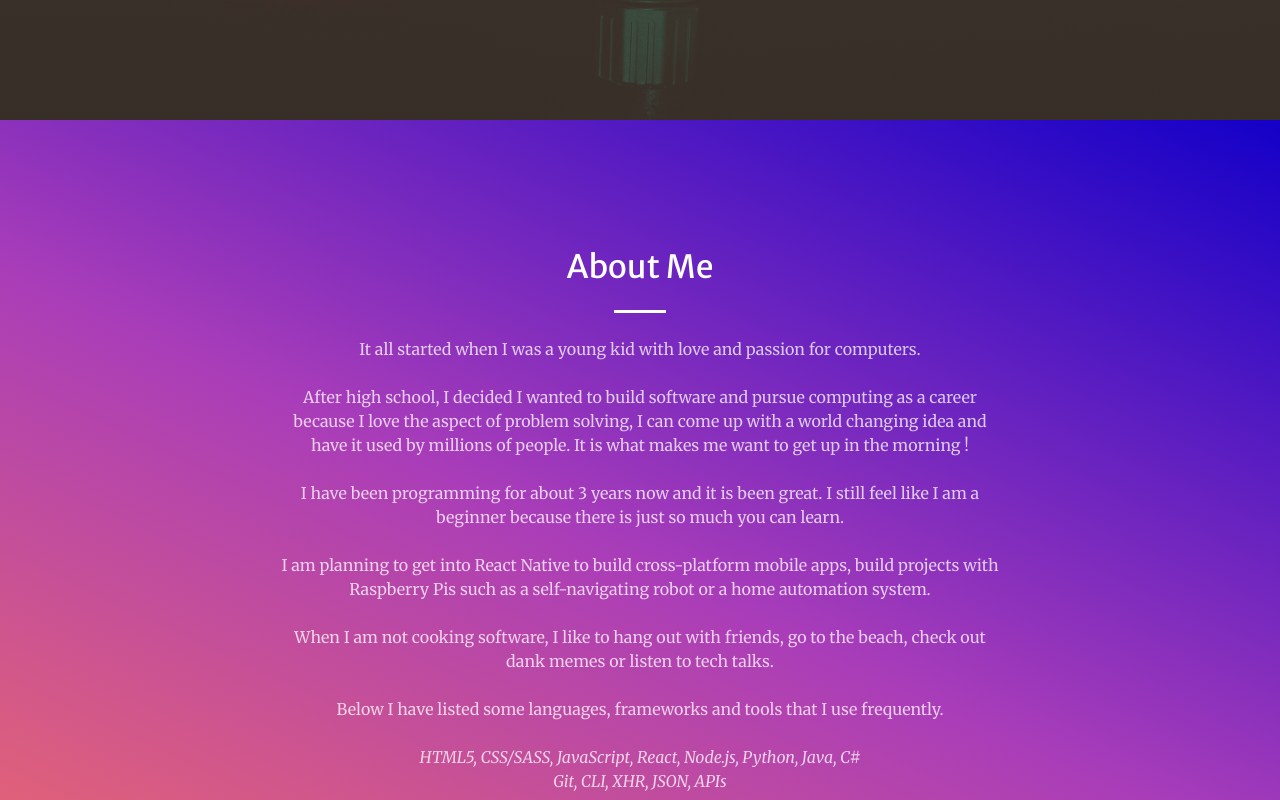
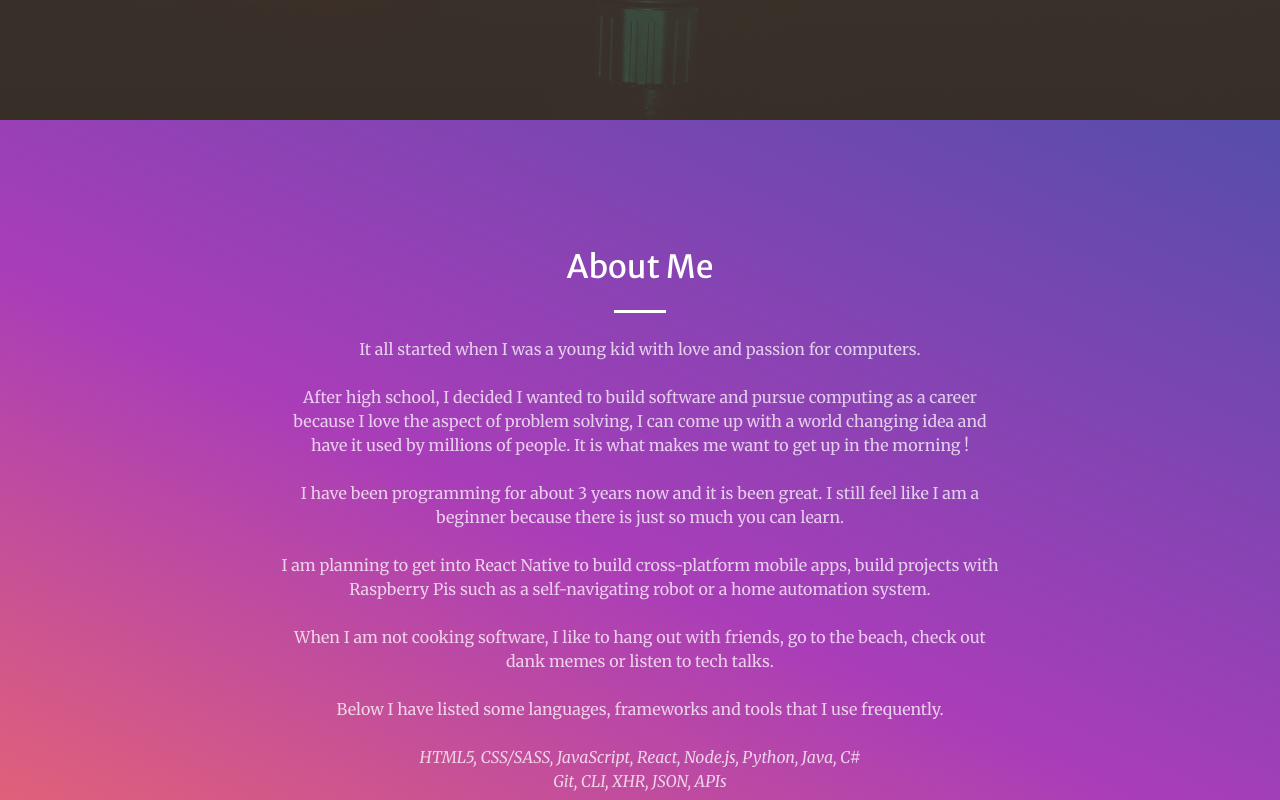
Before and after one commit to samikhalildev/samikhalildev.github.io, a website with bundled scripts: page index.html in a window 1280 px wide. Shown: the part 680-1480 px from the top of the page. Built offline with nearby package versions, Linux system fonts and the light colour scheme.

Commit message:
Gradient color fix

```diff
--- a/index.html
+++ b/index.html
@@ -32,7 +32,7 @@
     <style>
 
         .header-bg {
-            background-image: linear-gradient(-155deg,#1400c8, #a93db9, #f56e61);
+            background-image: linear-gradient(-155deg,#564dab, #a93db9, #f56e61);
         }
 
         .item-preview {
```
